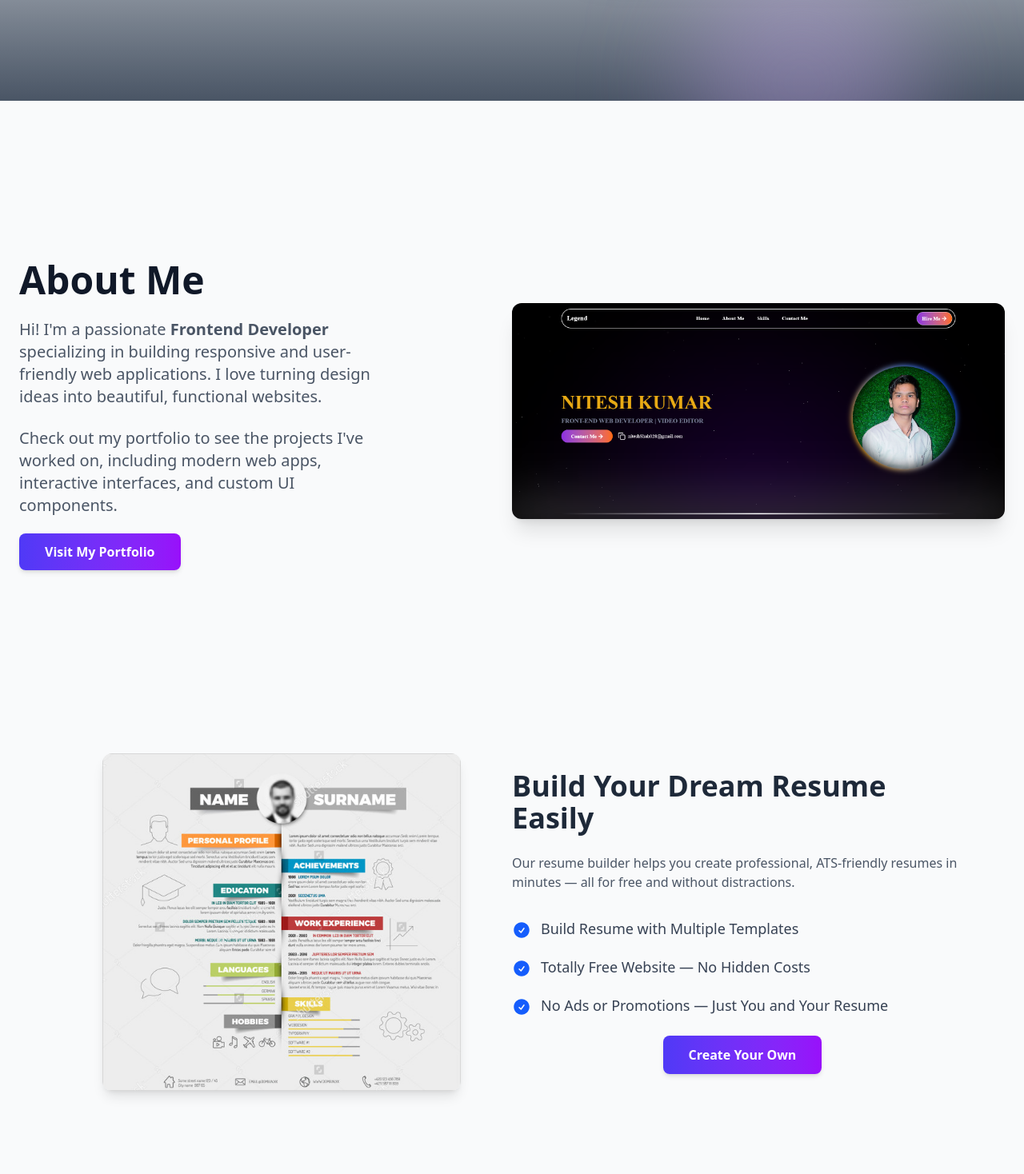
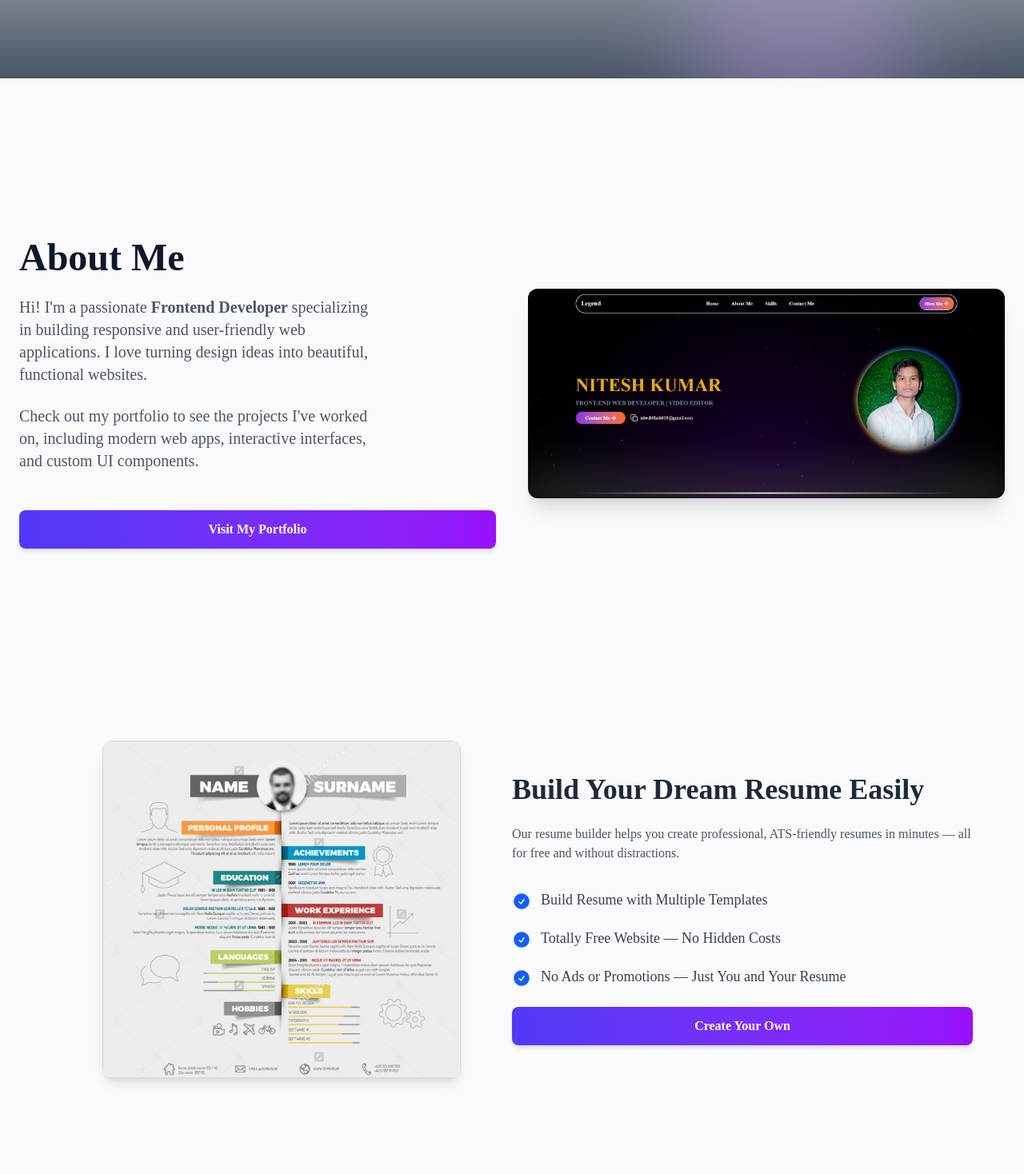
Before and after one commit to Nitesh47kumars/Resumify, a React (Vite) app: page / in a window 1280 px wide. Shown: the part 655-2123 px from the top of the page at 80% size. Built offline with nearby package versions, Linux system fonts and the light colour scheme.

Commit message:
Use ResumeButton in About component | use Serif Font

```diff
--- a/src/Components/About/AboutSection.jsx
+++ b/src/Components/About/AboutSection.jsx
@@ -4,7 +4,7 @@ import AboutImage from "./AboutImage";
 export default function AboutSection() {
   return (
     <section id="about" className="relative bg-gray-50 py-10">
-      <div className="max-w-7xl mx-auto px-6 flex flex-col md:flex-row items-center md:justify-between">
+      <div className="gap-10 max-w-7xl mx-auto px-6 flex flex-col md:flex-row items-center md:justify-between">
         <AboutText />
         <AboutImage />
       </div>
--- a/src/Components/About/AboutText.jsx
+++ b/src/Components/About/AboutText.jsx
@@ -1,3 +1,5 @@
+import ResumeButton from "../ResumeButton";
+
 export default function AboutText() {
     return (
       <div className="md:w-1/2 flex flex-col space-y-6 text-center md:text-left">
@@ -16,16 +18,7 @@ export default function AboutText() {
           Check out my portfolio to see the projects I've worked on, including modern web apps, interactive interfaces, and custom UI components.
         </p>
 
-        <div className="pt-2">
-          <a
-            href="https://portfolio-ten-jade-21.vercel.app/"
-            target="_blank"
-            rel="noopener noreferrer"
-            className="px-8 py-3 bg-linear-to-r from-indigo-600 to-purple-600 text-white font-semibold rounded-lg shadow-md hover:shadow-lg hover:scale-[1.02] active:scale-[0.98] transition"
-          >
-            Visit My Portfolio
-          </a>
-        </div>
+        <ResumeButton data="Visit My Portfolio"/>
 
       </div>
     );
--- a/src/Components/ResumeButton.jsx
+++ b/src/Components/ResumeButton.jsx
@@ -12,7 +12,7 @@ const ResumeButton = ({ data, onClick }) => {
     <div className="pt-6 flex justify-center">
       <button
         onClick={onClick ? onClick : handleDefaultClick}
-        className="px-8 py-3 bg-linear-to-r from-indigo-600 to-purple-600 text-white font-semibold rounded-lg shadow-md hover:shadow-lg hover:scale-[1.02] active:scale-[0.98] transition"
+        className="w-full px-8 py-3 bg-linear-to-r from-indigo-600 to-purple-600 text-white font-semibold rounded-lg shadow-md hover:shadow-lg hover:scale-[1.02] active:scale-[0.98] transition"
       >
         {data}
       </button>
--- a/src/Components/Template/TemplateContent.jsx
+++ b/src/Components/Template/TemplateContent.jsx
@@ -17,7 +17,7 @@ const TemplateContent = () => {
 
       <TemplateFeatures />
 
-      <ResumeButton data="Explore More"/>
+      <ResumeButton data="Explore Now"/>
     </div>
   );
 };
--- a/src/index.css
+++ b/src/index.css
@@ -1 +1,5 @@
 @import "tailwindcss";
+
+*{
+    font-family: serif;
+}
```
